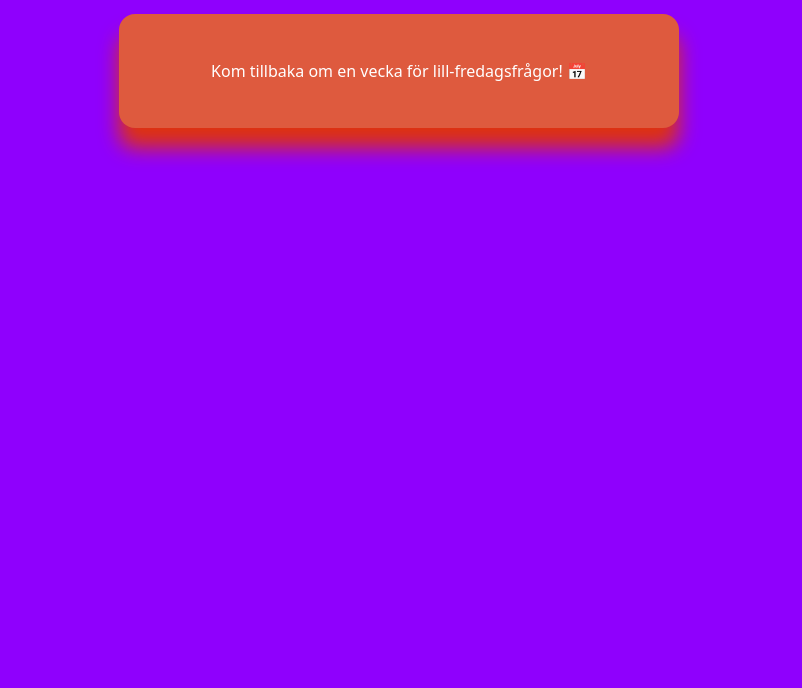
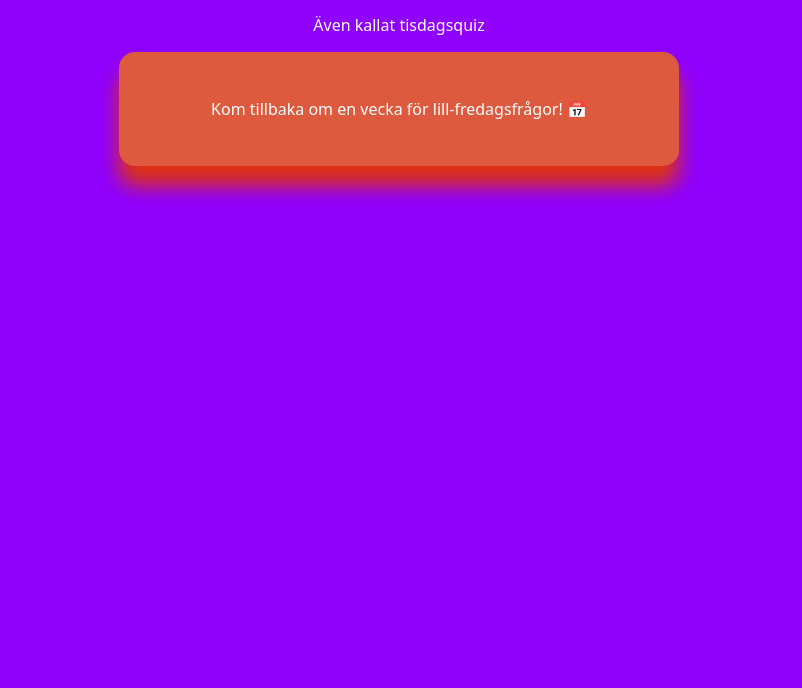
Before and after one commit to HejHTML/lillfredag, a plain HTML site: page index.html in a window 1280 px wide. Shown: the part 112-800 px from the top of the page, without its empty margins (241-1043 px from the left). Drawn offline with nearby package versions, Linux system fonts and the light colour scheme.

Commit message:
Update index.html

```diff
--- a/index.html
+++ b/index.html
@@ -10,6 +10,7 @@
 
 
 <h1>FRANZÉNS LILL-FREDAGSQUIZ</h1>
+  <p>Även kallat tisdagsquiz</p>
 
 
 <div class="quiz-box">
```
